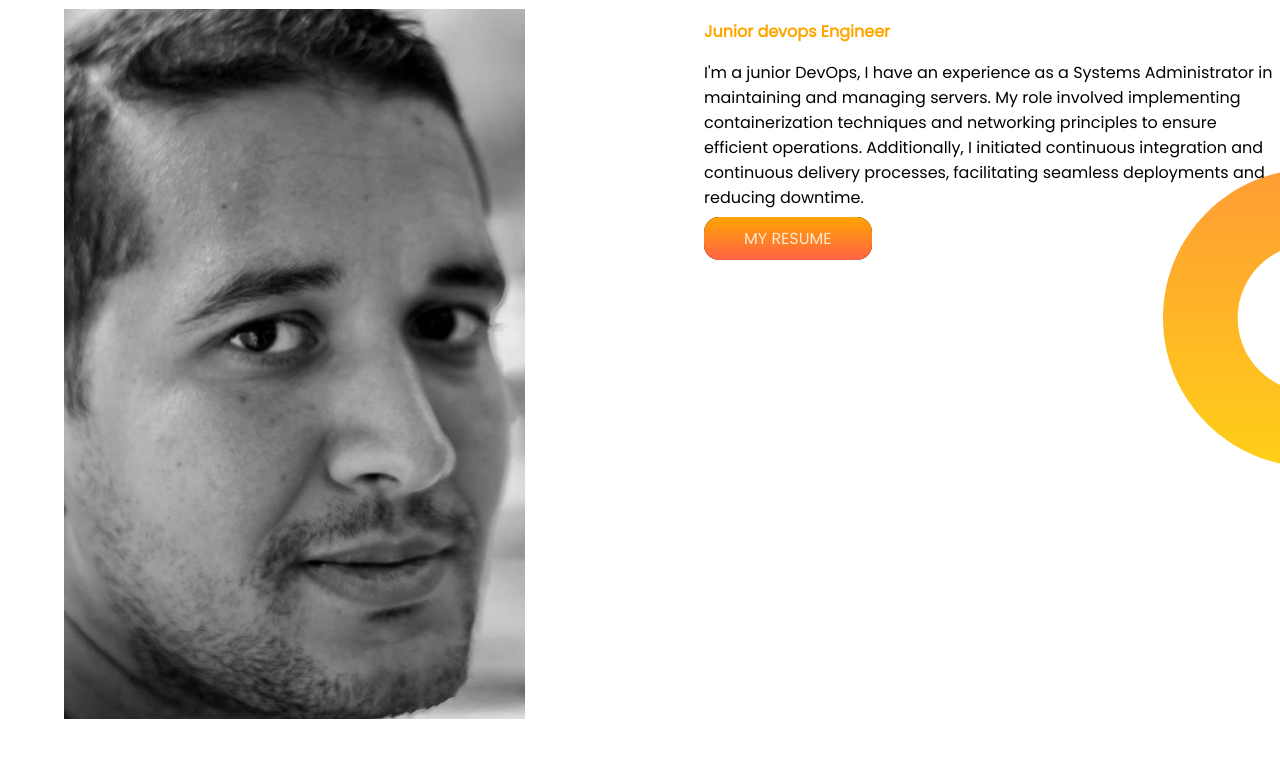
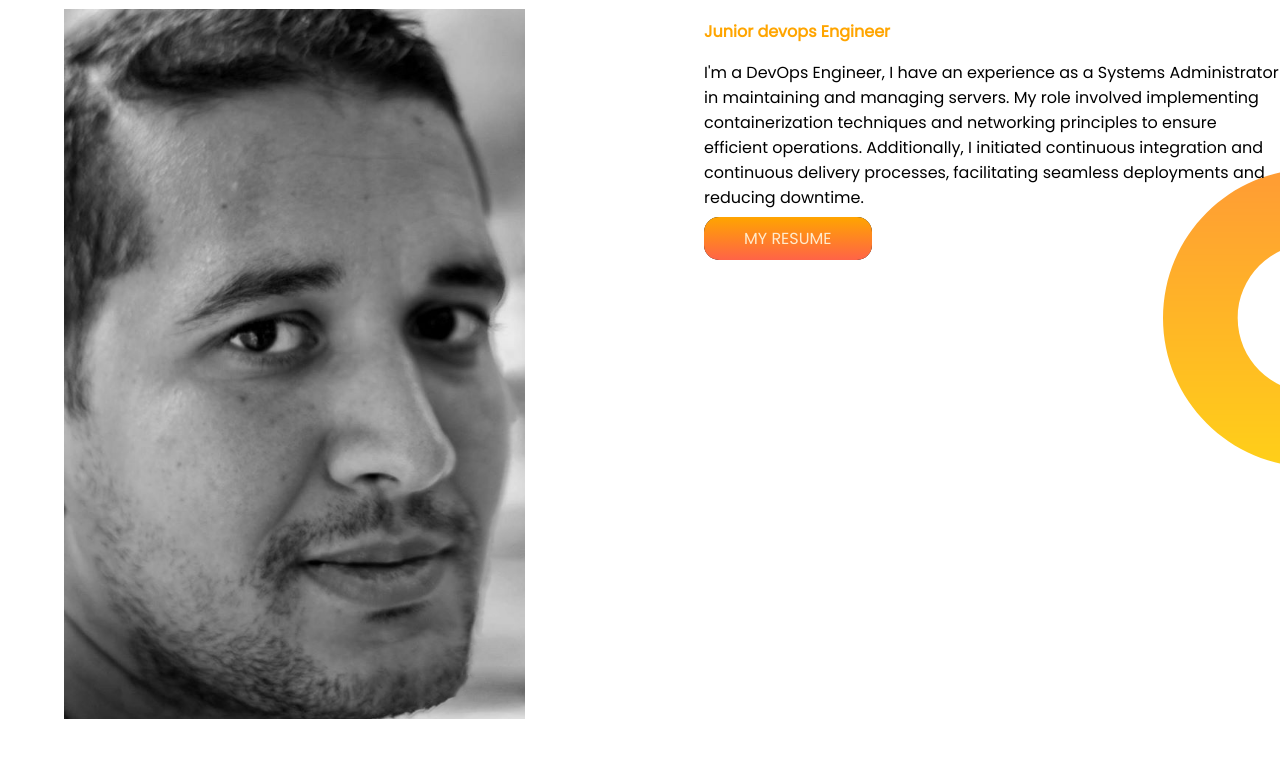
Before and after one commit to rafaabou/first-portfolio, a plain HTML site: page index.html in a window 1280 px wide. Shown: the part 1058-1816 px from the top of the page. Drawn offline with Linux system fonts and the light colour scheme.

Commit message:
Update index.html

```diff
--- a/index.html
+++ b/index.html
@@ -37,7 +37,7 @@
                 <span class="name_color">Tounekti Mohamed Rafaa</span> Website
             </h1>
             <p class="name_color"><b>Junior devops Engineer</b></p>
-            <p>I'm a junior DevOps, I have an experience as a Systems Administrator in
+            <p>I'm a DevOps Engineer, I have an experience as a Systems Administrator in
                 maintaining and managing servers. My role involved implementing
                 containerization techniques and networking principles to ensure efficient
                 operations. Additionally, I initiated continuous integration and continuous
```
